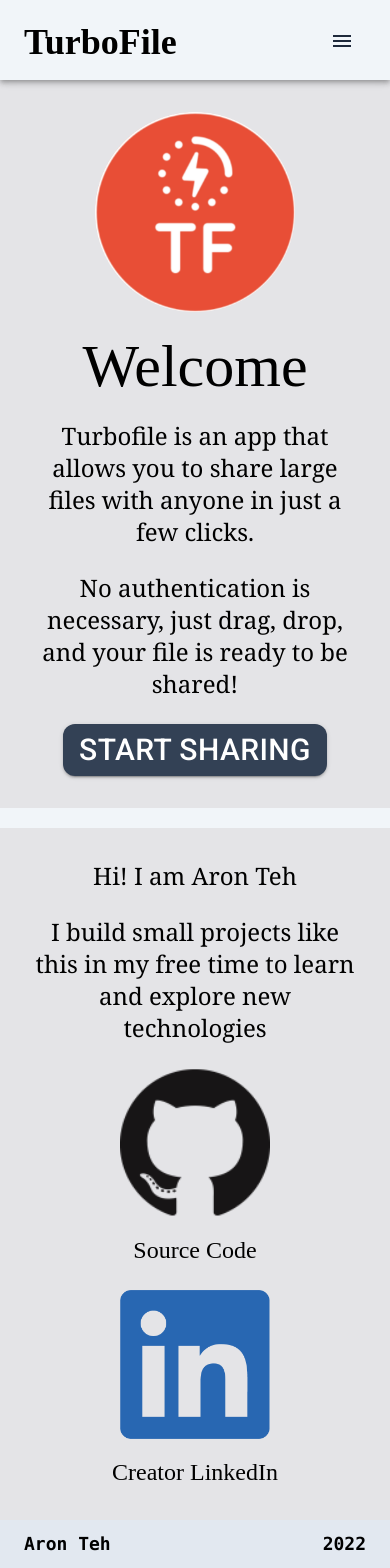
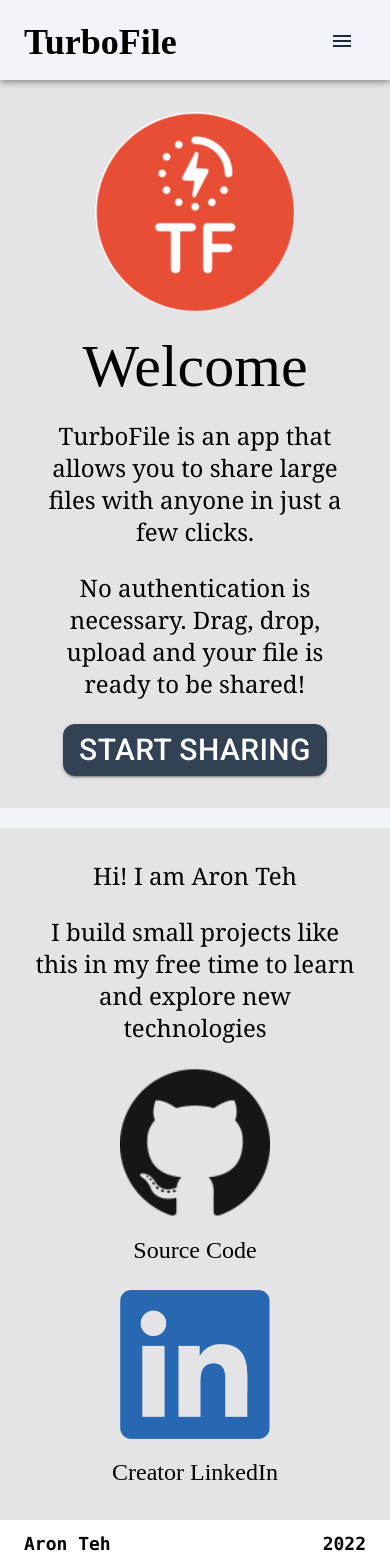
Before and after one commit to Ellipsoul/file-sharing-app, a Next.js app: page /about in a window 390 px wide. Built offline with nearby package versions, Linux system fonts and the light colour scheme.

Commit message:
Small colour changes. Fixed bug where button disabled colour was wrong. Will this break production?

```diff
--- a/components/App_Components/UploadFileSection.tsx
+++ b/components/App_Components/UploadFileSection.tsx
@@ -89,12 +89,12 @@ export default function UploadFileSection({
       {/* Clear and Upload File Buttons */}
       <div className="flex flex-row justify-evenly items-center px-2 gap-4">
         {/* Clear */}
-        <Button className="
-            h-16 md:h-24 px-4 py-2 rounded-xl flex flex-row grow
-          bg-red-600 hover:bg-red-500"
-        variant="contained"
-        onClick={clearFile}
-        disabled={!file}>
+        <Button
+          className={`h-16 md:h-24 px-4 py-2 rounded-xl flex flex-row grow
+          ${file ? "bg-red-600 hover:bg-red-500" : "bg-neutral-300 dark:bg-neutral-700"}`}
+          variant="contained"
+          onClick={clearFile}
+          disabled={!file}>
           <span
             className={ `${file ? "text-white" :
               "text-neutral-100"} text-2xl md:text-3xl block`}
@@ -104,9 +104,8 @@ export default function UploadFileSection({
         </Button>
         {/* Upload */}
         <Button
-          className="
-              h-16 md:h-24 px-4 py-2 rounded-xl
-              flex flex-row grow-2 bg-green-500 hover:bg-green-400"
+          className={ `h-16 md:h-24 px-4 py-2 rounded-xl flex flex-row grow-2
+          ${file ? "bg-green-500 hover:bg-green-400" : "bg-neutral-300 dark:bg-neutral-700"}`}
           variant="contained"
           disabled={!file}
           onClick={checkBeforeUploadFile}
--- a/components/Footer.tsx
+++ b/components/Footer.tsx
@@ -2,7 +2,7 @@ export default function Footer() {
   return (
     // Simple footer with name and year of creation
     <footer className='
-      bg-slate-200 dark:bg-slate-900 w-full h-12
+      bg-white dark:bg-slate-900 w-full h-12
       flex flex-row justify-between items-center
       font-slogan text-lg font-semibold px-6
     '>
--- a/package.json
+++ b/package.json
@@ -1,6 +1,6 @@
 {
   "name": "file-sharing-app",
-  "version": "0.3.5",
+  "version": "0.3.6",
   "private": true,
   "scripts": {
     "dev": "next dev",
--- a/pages/about.tsx
+++ b/pages/about.tsx
@@ -24,11 +24,11 @@ export default function About(): ReactElement {
             Welcome
         </div>
         <div className="font-serif text-2xl lg:text-4xl text-center w-fit">
-          Turbofile is an app that allows you to share large files with anyone in
+          TurboFile is an app that allows you to share large files with anyone in
           just a few clicks.
         </div>
         <div className="font-serif text-2xl lg:text-4xl text-center w-fit">
-          No authentication is necessary, just drag, drop, and your file is ready to be shared!
+          No authentication is necessary. Drag, drop, upload and your file is ready to be shared!
         </div>
         <Link href='/app'>
           <Button
--- a/pages/app.tsx
+++ b/pages/app.tsx
@@ -337,7 +337,7 @@ export default function App(): ReactElement {
     return (
       <div className="
         flex flex-col justify-start items-center gap-y-1 rounded-lg w-full
-        p-3 bg-zinc-200 dark:bg-slate-600 font-heading tracking-wider break-all
+        p-3 bg-slate-300 dark:bg-slate-600 font-heading tracking-wider break-all
       ">
         {/* File name as header */}
         <div className="text-lg font-semibold">{file.name}</div>
```
